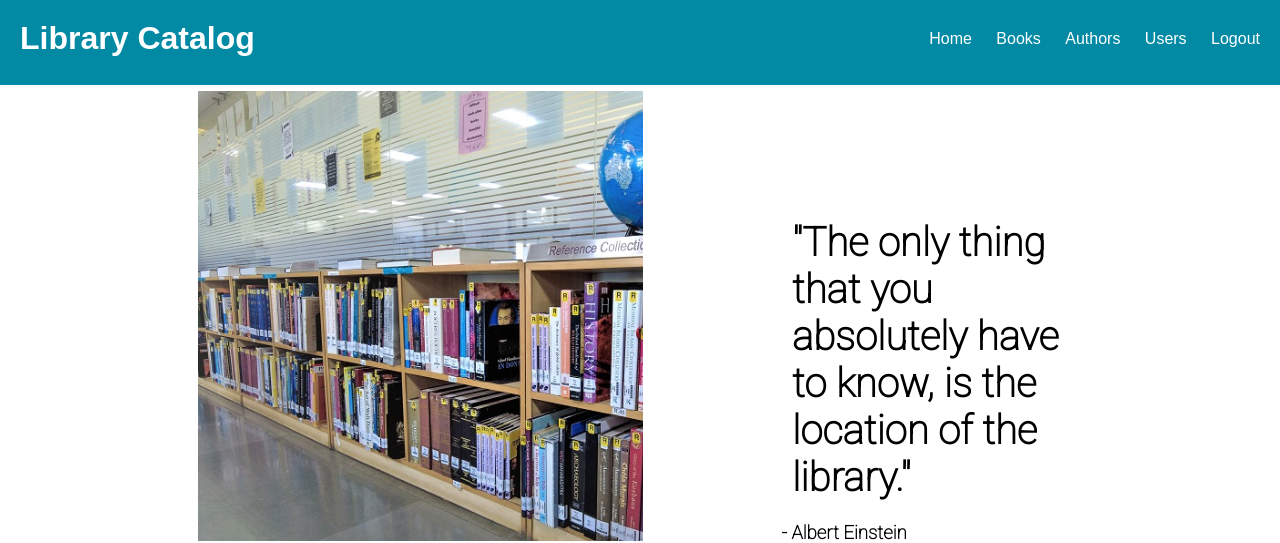
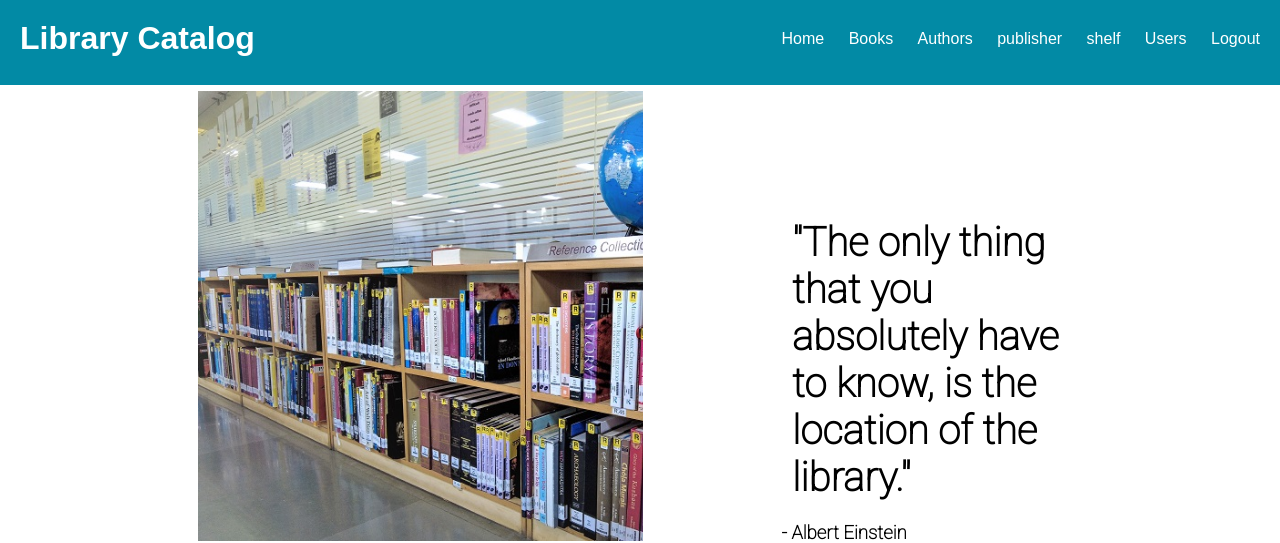
Before and after one commit to jayeshbhadange/Assignment4_GroupX, a Flask app: page /DBMS in a window 1280 px wide. Shown: the top 543 px of the page. Run offline with Flask 3, Linux system fonts and the light colour scheme; the visitor is signed in with stand-in values (Sample User, id 1); some libraries are stand-ins or nearby versions.

Commit message:
Update DBMS.html

```diff
--- a/Groupx/templates/DBMS.html
+++ b/Groupx/templates/DBMS.html
@@ -23,7 +23,9 @@
                         <ul>
                             <li><a href="/DBMS">Home</a></li>
                             <li><a href="/books_admin">Books</a></li>
-                            <li><a href="/authors">Authors</a></li>
+                            <li><a href="/authors_admin">Authors</a></li>
+                            <li><a href="/publisher_admin">publisher</a></li>
+                            <li><a href="/shelf_admin">shelf</a></li>
 
 			        <li>
                                   <a href="/libuser">Users</a>
```
